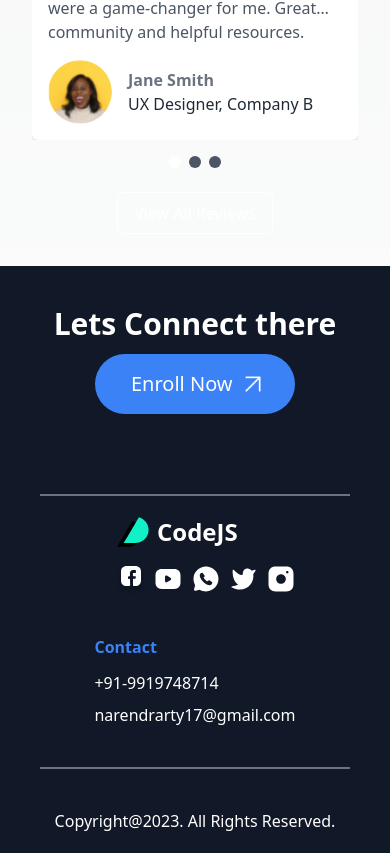
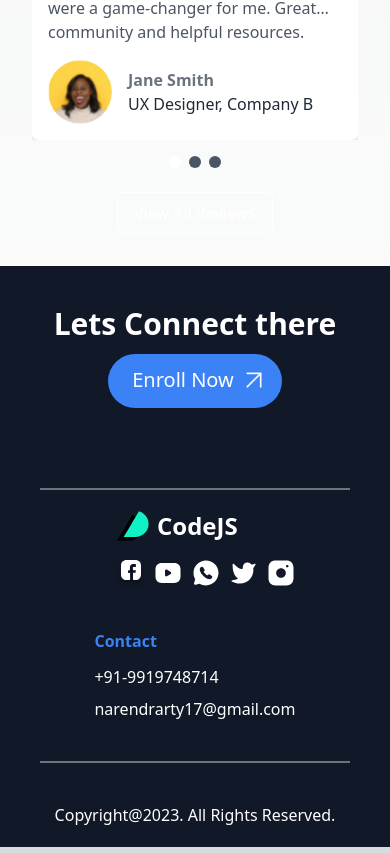
Before and after one commit to narendrarty17/CodeJs-Academy, a Next.js app: page / in a window 390 px wide. Shown: the part 4022-4875 px from the top of the page. Built offline with nearby package versions, Linux system fonts and the light colour scheme.

Commit message:
Update footer.js

```diff
--- a/components/footer.js
+++ b/components/footer.js
@@ -5,7 +5,7 @@ const footer = () => {
                 <div className="text-white text-3xl font-bold">
                     Lets Connect there
                 </div>
-                <div className="px-6 py-2 w-[200px] h-[60px] font-medium rounded-full bg-blue-500 text-white text-xl">
+                <div className="flex items-center px-3 pb-3 pt-1 md:px-6 md:w-[200px] md:h-[60px] font-medium rounded-full bg-blue-500 text-white text-xl">
                     <button className="flex justify-center items-center pl-3 pt-1.5 gap-1">
                         <p>Enroll Now</p>
                         <img
```
